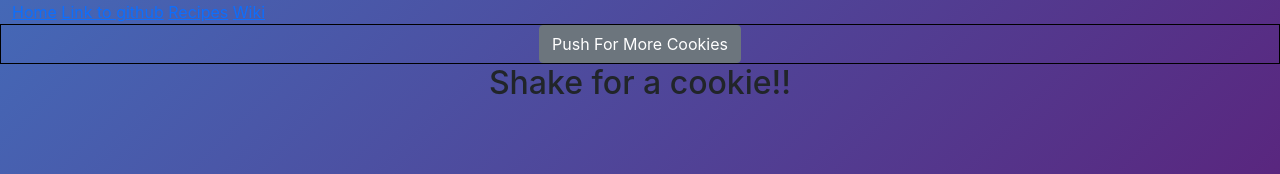
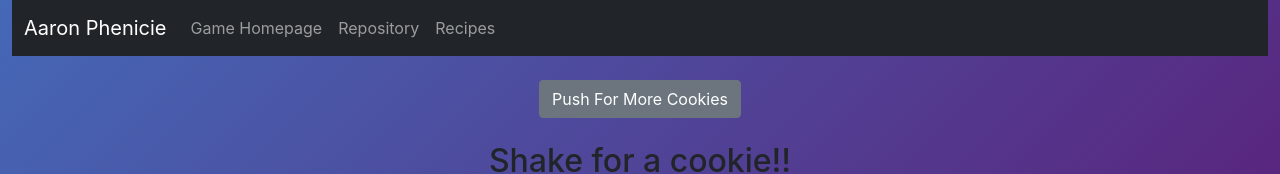
Before and after one commit to phenicieaaron/cookie-monster-charlie, a plain HTML site: page index.html in a window 1280 px wide. Shown: the top 174 px of the page. Drawn offline with nearby package versions, Linux system fonts and the light colour scheme.

Commit message:
Add files via upload

```diff
--- a/index.html
+++ b/index.html
@@ -32,13 +32,31 @@
 <!-- main container -->
 <div class="container-fluid">
 
-  <!-- navigation bar -->
-  <div class="topnav">
-    <a class="active" href="https://phenicieaaron.github.io/cookie-monster-charlie/">Home</a>
-    <a href="https://github.com/phenicieaaron/cookie-monster-charlie" target="_blank">Link to github</a>
-    <a href="https://www.verybestbaking.com/toll-house/recipes/original-nestle-toll-house-chocolate-chip-cookies/">Recipes</a>
-    <a href="https://en.wikipedia.org/wiki/Cookie_Monster#:~:text=Cookie%20Monster%20is%20a%20blue,real%20name%20as%20%22Sid%22.">Wiki</a>
-  </div>
+
+
+  <!-- new nav bar -->
+  <nav class="navbar navbar-expand-sm bg-dark navbar-dark">
+    <div class="container-fluid">
+      <a class="navbar-brand" href="#">Aaron Phenicie</a>
+      <button class="navbar-toggler" type="button" data-bs-toggle="collapse" data-bs-target="#collapsibleNavbar">
+        <span class="navbar-toggler-icon"></span>
+      </button>
+      <div class="collapse navbar-collapse" id="collapsibleNavbar">
+        <ul class="navbar-nav">
+          <li class="nav-item">
+            <a class="nav-link" href="https://phenicieaaron.github.io/upgraded-tribble-echo/">Game Homepage</a>
+          </li>
+          <li class="nav-item">
+            <a class="nav-link" target="_blank" href="https://github.com/phenicieaaron/cookie-monster-charlie">Repository</a>
+          </li>
+          <li class="nav-item">
+            <a class="nav-link" target="_blank" href="https://www.verybestbaking.com/toll-house/recipes/original-nestle-toll-house-chocolate-chip-cookies/">Recipes</a>
+          </li>
+        </ul>
+      </div>
+    </div>
+  </nav>
+
 
   <!-- <h2> Shake for a cookie!!<style> h2 {text-align: center;}</style></h2> -->
 
@@ -46,11 +64,13 @@
   <!-- title -->
   <div class="row">
     <!-- stack overflow fix to center  -->
+    <br>
     <div class="col-md-8"></div>
     <div class = "centerButton">
       <button id="resetGame" class="btn btn-secondary">Push For More Cookies</button>
     </div>
   </div>
+  <br>
     <div class="'col-md-4"><h2> Shake for a cookie!!
       <style>
         h2 {text-align: center;}
--- a/styles/style.css
+++ b/styles/style.css
@@ -1,7 +1,4 @@
-.row {
-    border: solid 1px #000;
 
-}
 
 body {
 
```
